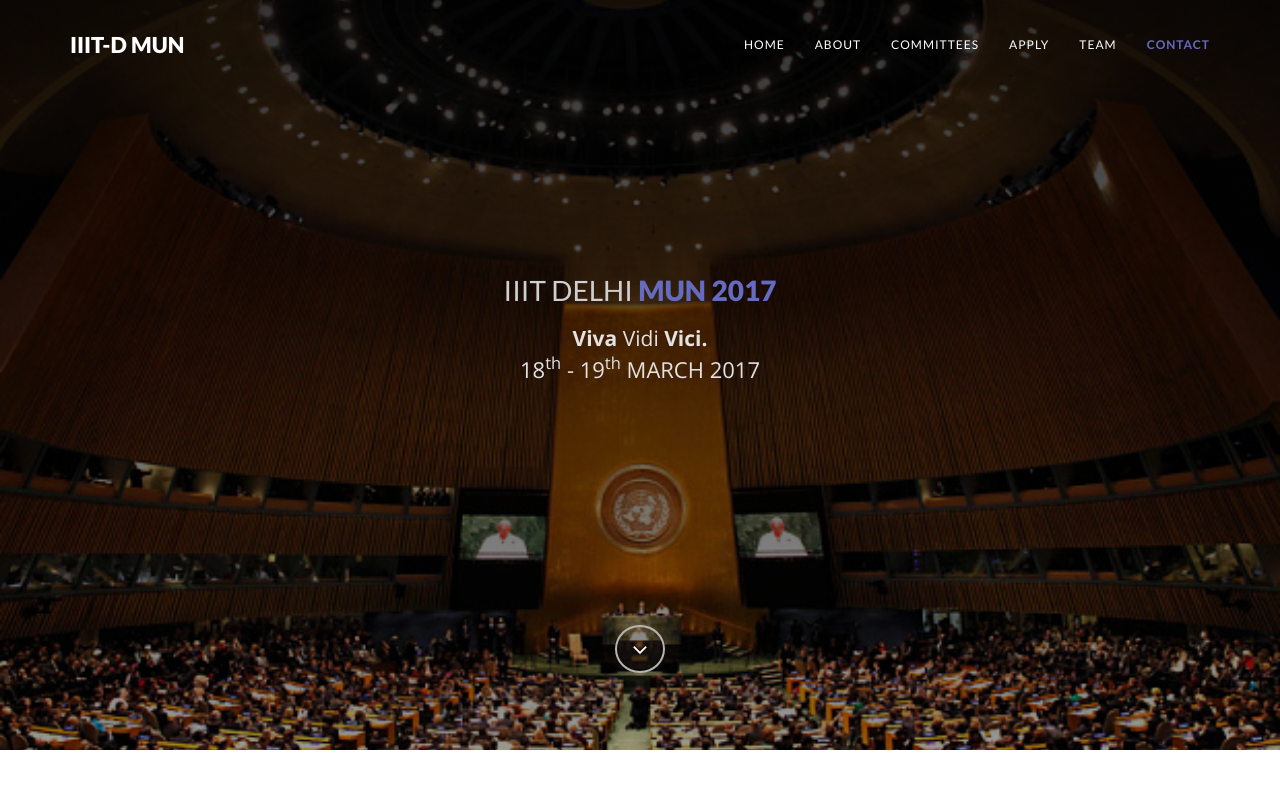
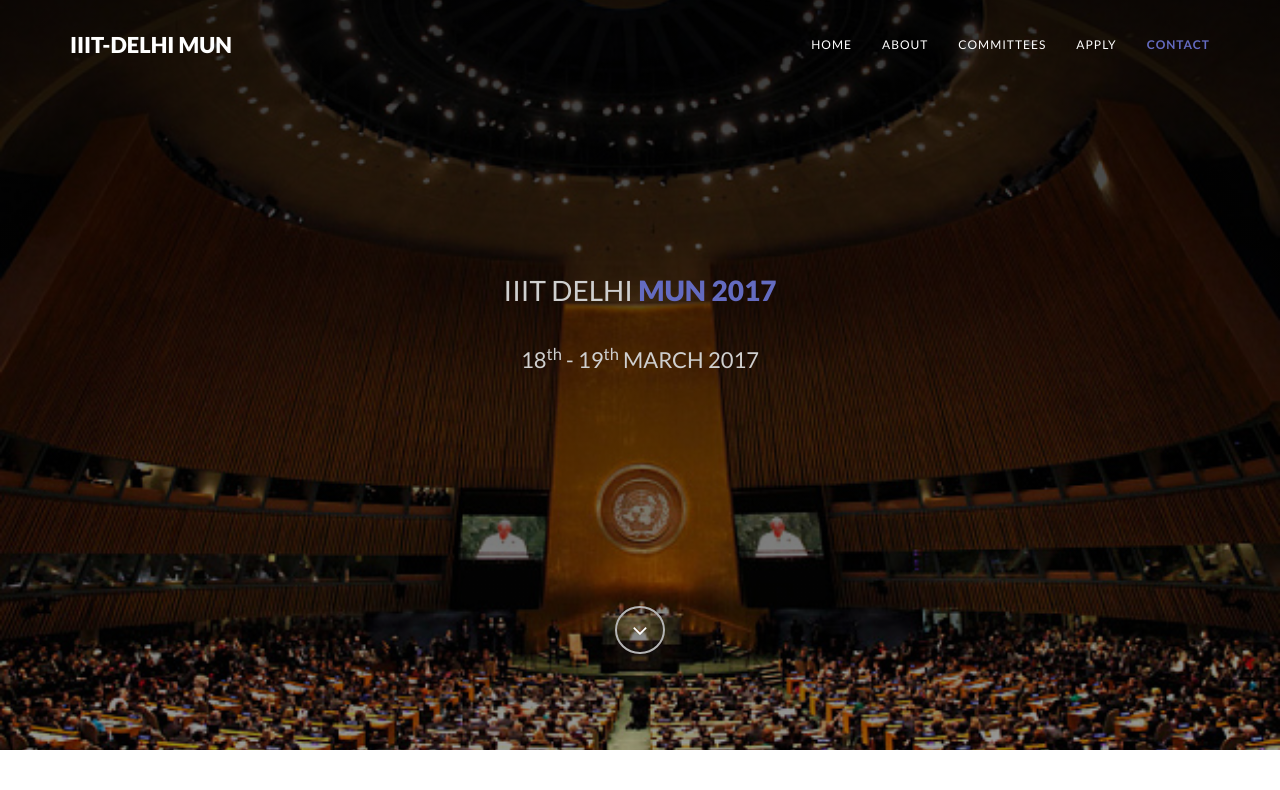
Before and after one commit to gureks/iiitdmun, a Django app: page / in a window 1280 px wide. Shown: the top 790 px of the page. Run offline with Django 3.2, Linux system fonts and the light colour scheme; some libraries are stand-ins or nearby versions.

Commit message:
fixed index.html
Signed-off-by: gureks <gurek15033@iiitd.ac.in>

```diff
--- a/iiitdmun/mun/templates/index.html
+++ b/iiitdmun/mun/templates/index.html
@@ -7,7 +7,7 @@
     <meta charset="utf-8">
     <!--[if IE]><meta http-equiv="x-ua-compatible" content="IE=9" /><![endif]-->
     <meta name="viewport" content="width=device-width, initial-scale=1">
-    <title>IIIT-D MUN</title>
+    <title>IIIT-Delhi MUN | 18-19 March 2017</title>
     <meta name="keywords" content="MUN,IIIT Delhi">
     <meta name="author" content="@snehasi @snehalgupta @gureks">
 
@@ -87,7 +87,7 @@
             <span class="icon-bar"></span>
             <span class="icon-bar"></span>
           </button>
-          <a class="navbar-brand" href="index.html">IIIT-D MUN</a>
+          <a class="navbar-brand" href="index.html">IIIT-Delhi MUN</a>
         </div>
 
         <!-- Collect the nav links, forms, and other content for toggling -->
@@ -99,8 +99,8 @@
 
             <li><a href="#tf-comm" class="page-scroll">Committees</a></li>
             <li><a href="#tf-registrations" class="page-scroll">Apply</a></li>
-            <li><a href="#tf-team" class="page-scroll">Team</a></li>
-            <li><a href="#tf-contact" class="page-scroll">Contact</a></li>
+<!--             <li><a href="#tf-team" class="page-scroll">Team</a></li>
+ -->            <li><a href="#tf-contact" class="page-scroll">Contact</a></li>
           </ul>
         </div><!-- /.navbar-collapse -->
       </div><!-- /.container-fluid -->
@@ -112,8 +112,8 @@
         <div class="overlay">
             <div class="content">
                 <h1>IIIT Delhi <strong><span class="color">MUN 2017</span></strong></h1>
-                <p class="lead"> <strong>Viva </strong>Vidi <strong>Vici.</strong>
-                <br>
+<!--                 <p class="lead"> <strong>Viva </strong>Vidi <strong>Vici.</strong>
+ -->                <br>
                 <span style="font-size:22px;">18<sup>th</sup> - 19<sup>th</sup> MARCH 2017</span></p>
                 <span countdown="" date="January 26, 2017 12:00:00" class="ng-isolate-scope"></span><br>
                 <a href="#tf-about" class="fa fa-angle-down page-scroll"></a>
@@ -296,7 +296,7 @@
     </div>
     <!-- Team Page
     ==========================================-->
-
+<!--
      <div id="tf-team" class="text-center">
         <div class="overlay">
             <div class="container">
@@ -399,7 +399,7 @@
 
             </div>
         </div>
-    </div>
+    </div> -->
 
 
     <!-- Contact Section
@@ -416,7 +416,7 @@
                             <hr>
                         </div>
                         <div class="clearfix"></div>
-                        <small><em>Lorem Ipsum comes from sections 1.10.32 and 1.10.33 of "de Finibus Bonorum et Malorum" (The Extremes of Good and Evil) by Cicero, written in 45 BC. This book is a treatise on the theory of ethics, very popular during the Renaissance. The first line of Lorem Ipsum, "Lorem ipsum dolor sit amet..", comes from a line in section 1.10.32.</em></small>
+                        <em>Have any doubts? Send us a message here.</em>
                     </div>
 
                     <form action="/form_submitted3/" method="POST">{% csrf_token %}
@@ -452,11 +452,15 @@
     <nav id="footer">
         <div class="container">
                 <ul class="footer-social">
-                    <li><a href="#"><i class="fa fa-facebook"></i></a></li>
-                    <li><a href="#"><i class="fa fa-dribbble"></i></a></li>
+                    <li><a href="//facebook.com/iiitdmun"><i class="fa fa-facebook"></i></a></li>
+                    <!-- <li><a href="#"><i class="fa fa-dribbble"></i></a></li>
                     <li><a href="#"><i class="fa fa-google-plus"></i></a></li>
-                    <li><a href="#"><i class="fa fa-twitter"></i></a></li>
+                     -->
+                     <li><a href="mailto: mun@iiitd.ac.in"><i class="fa fa-envelope"></i></a></li>
                 </ul>
+                <div class="pull-right">
+                Site designed and developed by <a href="//github.com/snehasi">Sneha</a>, <a href="//github.com/snehalgupta">Snehal</a> and <a href="//github.com/gureks">Gurek</a>
+                </div>
         </div>
     </nav>
 
```
